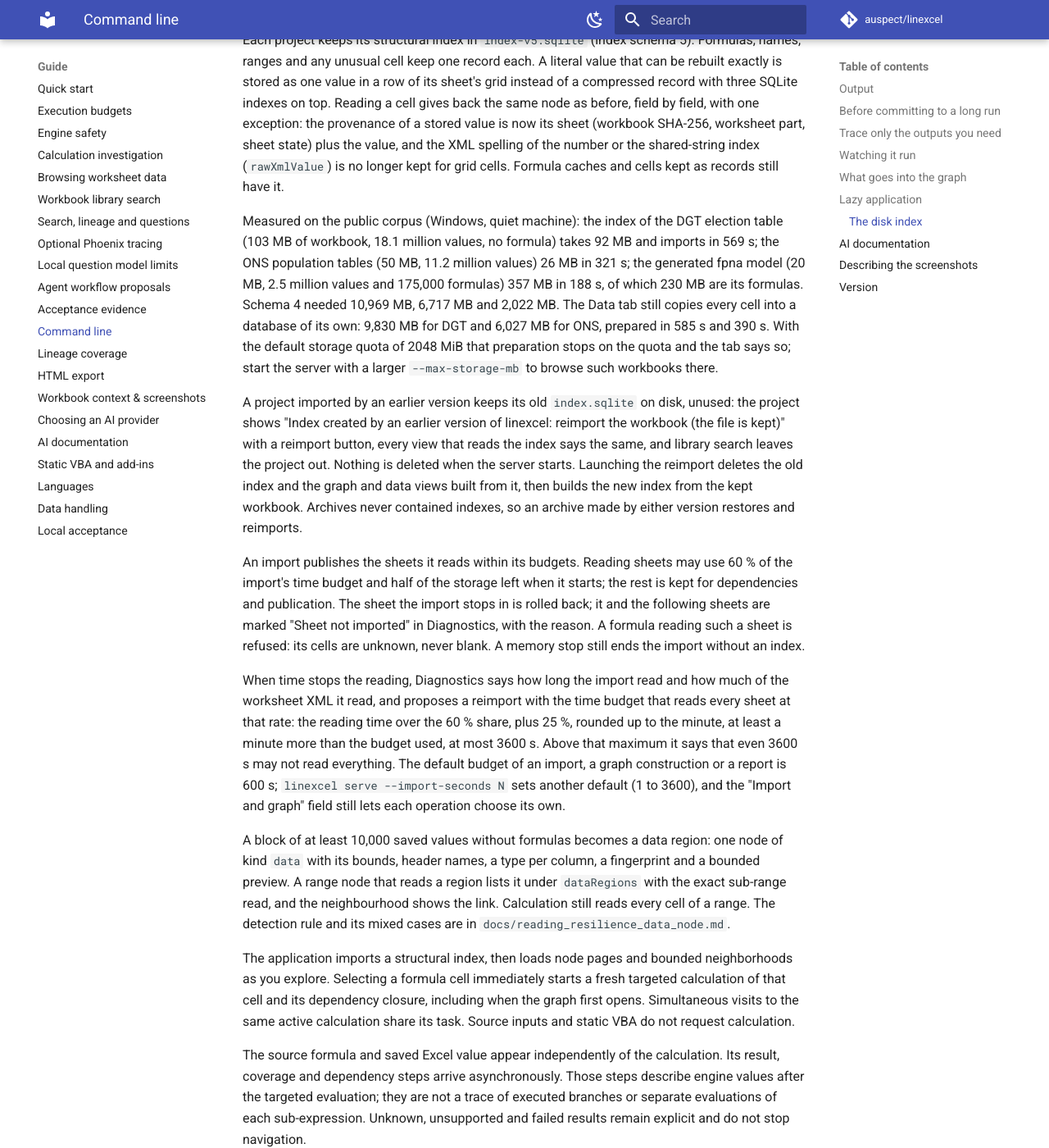
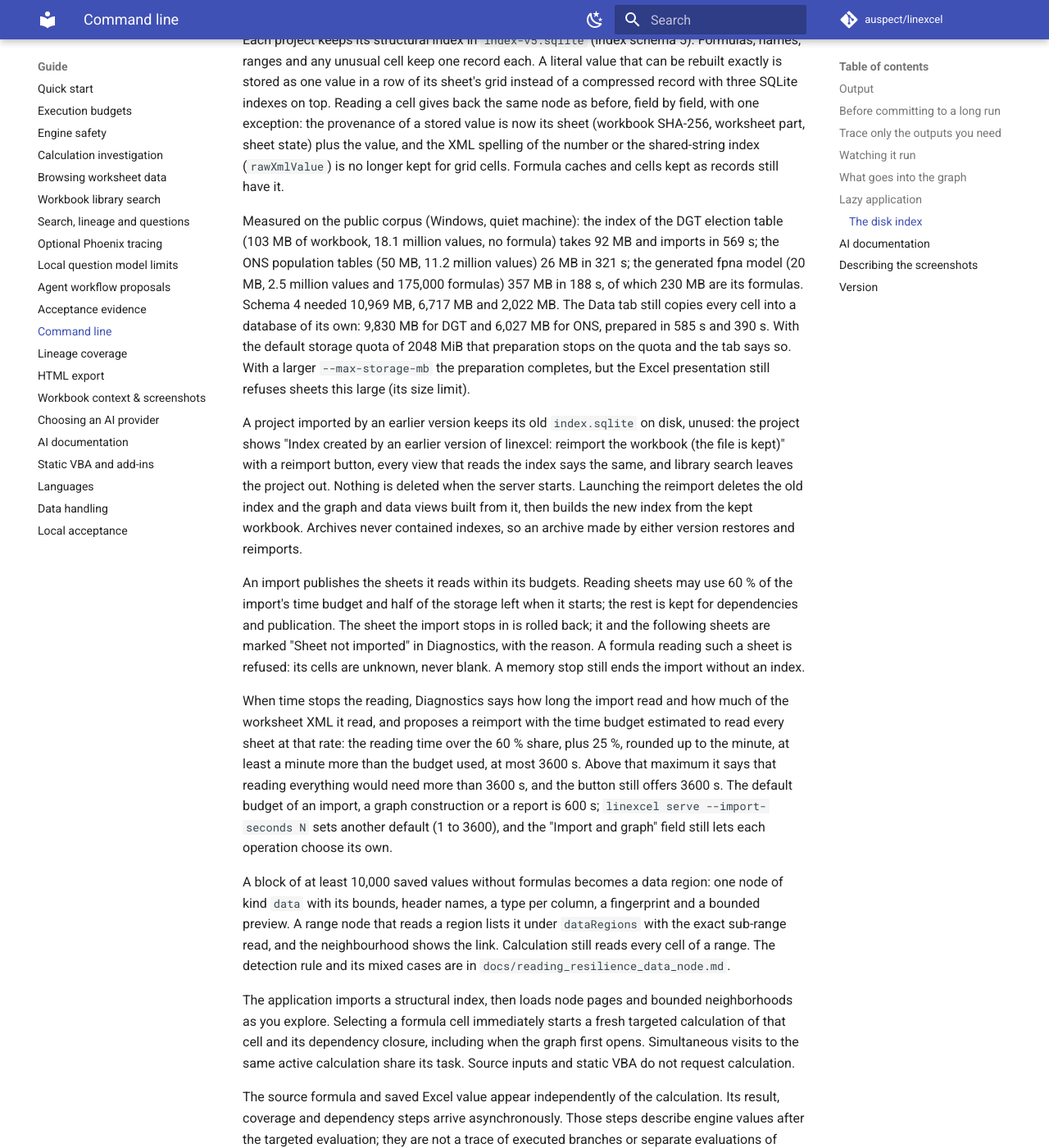
Before and after one commit to auspect/linexcel, an MkDocs documentation site: the page built from docs/guide/cli.md, in a window 1280 px wide and 1400 px high, scrolled down 3652 px. Shown: the whole window at 82% size. Built offline with MkDocs 1.6.1 and Material for MkDocs 9.7.7, drawn with Linux system fonts in a browser that asks for light colours; comment, search, counter and statistics services are not loaded.

Commit message:
Say that the reimport budget is an estimate, and document --import-seconds
The CHANGELOG and the serve guide called the proposed value the budget
"that reads every sheet"; it is an estimate. Above 3600 s the interface
says reading everything would need more and still offers 3600 s. With a
larger storage quota the Data tab copy of the large tables completes, but
the Excel presentation still refuses sheets that large. The README names
`--import-seconds` and the reimport proposal (independent review, D1-D4).

Co-Authored-By: Claude Opus 5.5 <noreply@anthropic.com>

```diff
--- a/docs/guide/cli.md
+++ b/docs/guide/cli.md
@@ -160,8 +160,9 @@ and 175,000 formulas) 357 MB in 188 s, of which 230 MB are its formulas.
 Schema 4 needed 10,969 MB, 6,717 MB and 2,022 MB. The Data tab still copies
 every cell into a database of its own: 9,830 MB for DGT and 6,027 MB for ONS,
 prepared in 585 s and 390 s. With the default storage quota of 2048 MiB that
-preparation stops on the quota and the tab says so; start the server with a
-larger `--max-storage-mb` to browse such workbooks there.
+preparation stops on the quota and the tab says so. With a larger
+`--max-storage-mb` the preparation completes, but the Excel presentation still
+refuses sheets this large (its size limit).
 
 A project imported by an earlier version keeps its old `index.sqlite` on disk,
 unused: the project shows "Index created by an earlier version of linexcel:
@@ -182,10 +183,10 @@ import without an index.
 
 When time stops the reading, Diagnostics says how long the import read and
 how much of the worksheet XML it read, and proposes a reimport with the time
-budget that reads every sheet at that rate: the reading time over the 60 %
-share, plus 25 %, rounded up to the minute, at least a minute more than the
-budget used, at most 3600 s. Above that maximum it says that even 3600 s may
-not read everything. The default budget of an import, a graph construction
+budget estimated to read every sheet at that rate: the reading time over the
+60 % share, plus 25 %, rounded up to the minute, at least a minute more than
+the budget used, at most 3600 s. Above that maximum it says that reading
+everything would need more than 3600 s, and the button still offers 3600 s. The default budget of an import, a graph construction
 or a report is 600 s; `linexcel serve --import-seconds N` sets another
 default (1 to 3600), and the "Import and graph" field still lets each
 operation choose its own.
```
Also changed, not shown: CHANGELOG.md (+6 -5 lines), README.md (+4 -2 lines).
